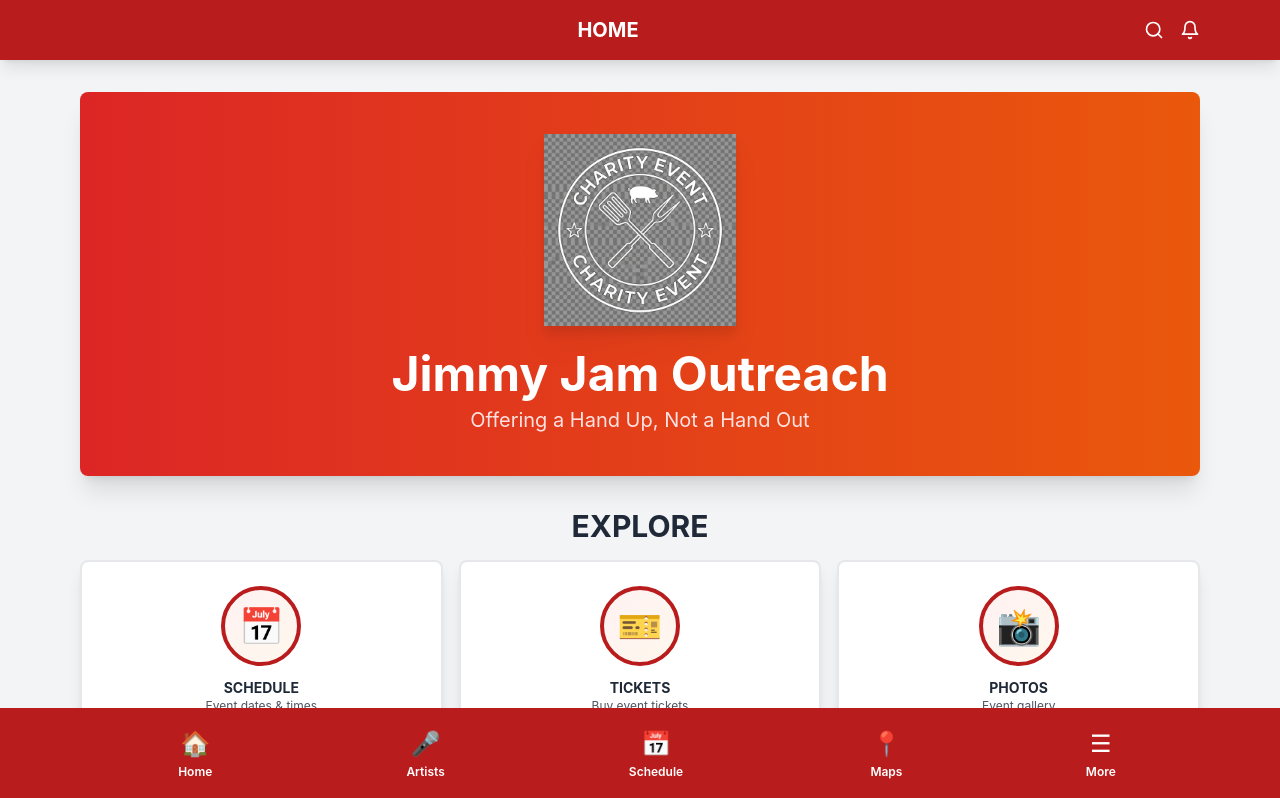
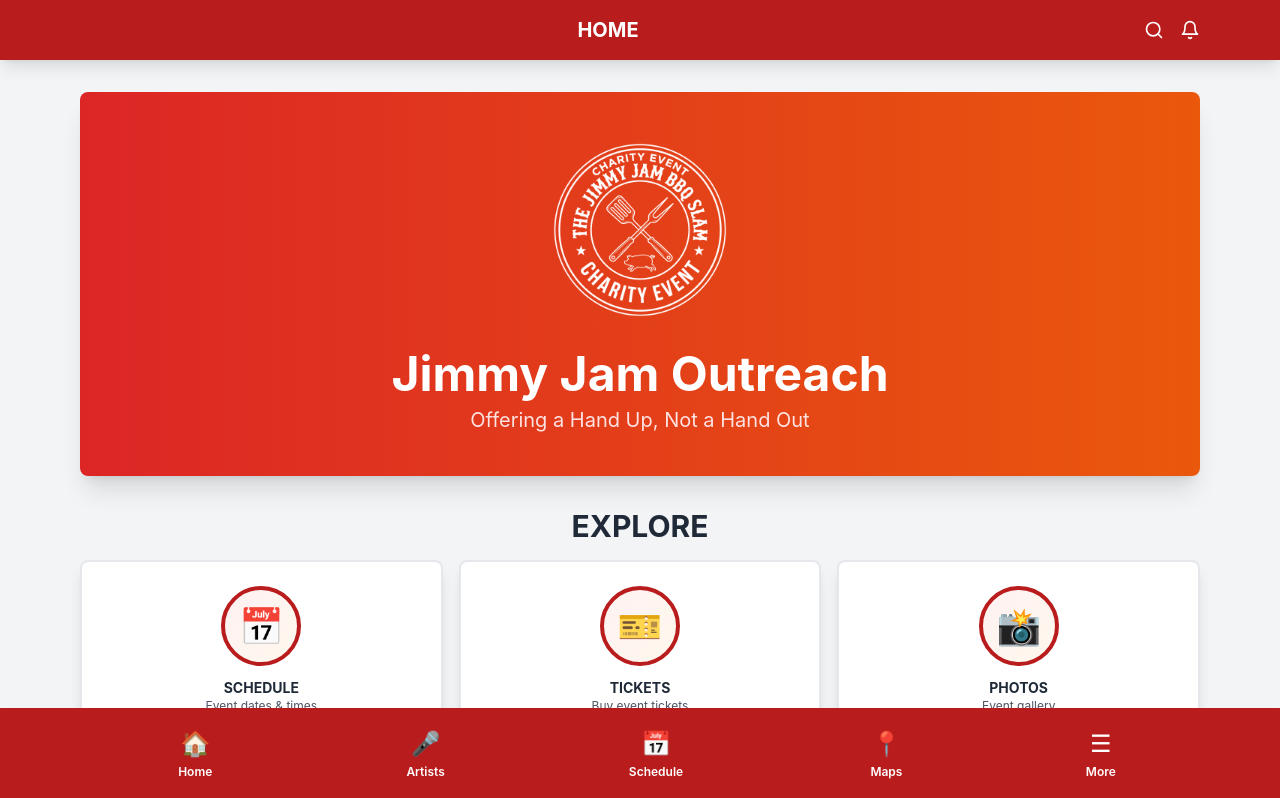
Before and after one commit to kemperdesign/jimmy-jam-app, a React (Create React App) app: page / in a window 1280 px wide. Shown: the top 798 px of the page. Built offline with nearby package versions, Linux system fonts and the light colour scheme; the HTML template or start-up script is replaced by a standard one.

Commit message:
Final fix for logo transparency using mix-blend-screen

```diff
--- a/src/JimmyJamApp.jsx
+++ b/src/JimmyJamApp.jsx
@@ -241,9 +241,9 @@ const JimmyJamApp = () => {
             <div className="mb-8">
               <div className="w-64 h-64 mx-auto flex items-center justify-center relative">
                 <img
-                  src="/logo-transparent.png"
+                  src="/logo-blend.png"
                   alt="Jimmy Jam BBQ Slam Logo"
-                  className="w-full h-full object-contain drop-shadow-2xl animate-pulse"
+                  className="w-full h-full object-contain mix-blend-screen drop-shadow-2xl animate-pulse"
                 />
               </div>
             </div>
@@ -492,9 +492,9 @@ const JimmyJamApp = () => {
                 <div className="mb-6">
                   <div className="w-48 h-48 mx-auto flex items-center justify-center">
                     <img
-                      src="/logo-transparent.png"
+                      src="/logo-blend.png"
                       alt="Jimmy Jam Logo"
-                      className="w-full h-full object-contain drop-shadow-xl"
+                      className="w-full h-full object-contain mix-blend-screen drop-shadow-xl"
                     />
                   </div>
                 </div>
```
Also changed, not shown: jimmy-jam-final-complete.jsx (+8 -8 lines), public/logo-blend.png (added).
